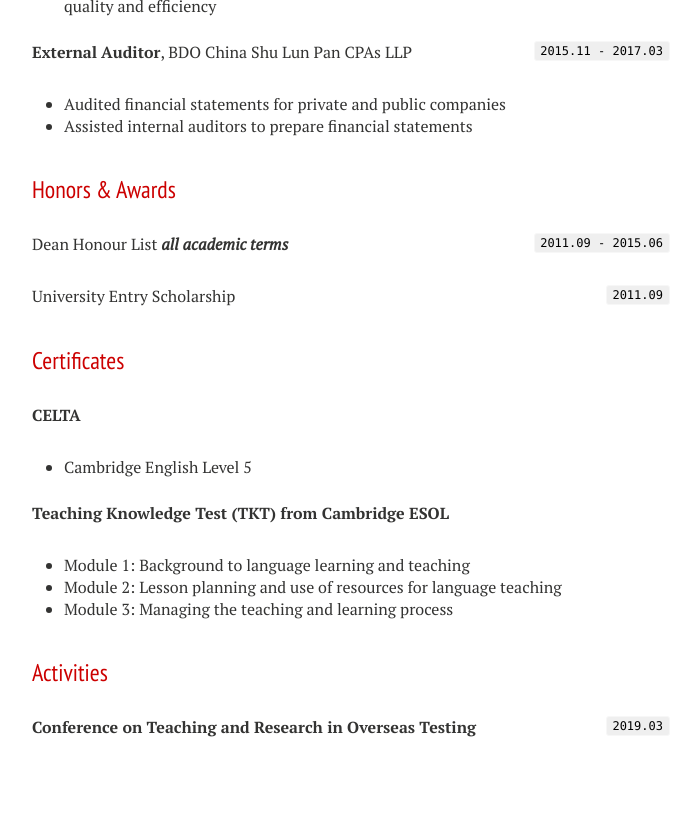
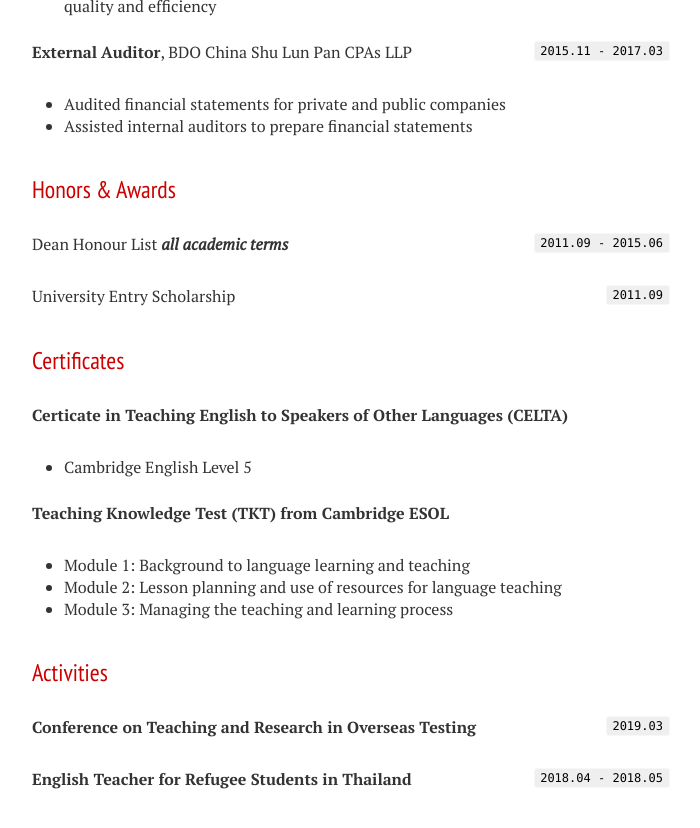
Before and after one commit to LeonaGuan/LeonaGuan.github.io, a Jekyll site: the page built from cv.md, in a window 1280 px wide and 900 px high, scrolled down 1029 px. Shown: the top 828 px of the window, without its empty margins (288-988 px from the left). Built offline with Jekyll 4.4.1, drawn with Linux system fonts in a browser that asks for light colours; nearby versions of some CDN libraries; some of the changed text lies outside the part shown.

Commit message:
update cv

```diff
--- a/cv.md
+++ b/cv.md
@@ -51,7 +51,7 @@ Dean Honour List *all academic terms*
 University Entry Scholarship
 
 ## Certificates
-__CELTA__
+__Certicate in Teaching English to Speakers of Other Languages (CELTA)__
 
 - Cambridge English Level 5
 
@@ -65,6 +65,9 @@ __Teaching Knowledge Test (TKT) from Cambridge ESOL__
 `2019.03`
 __Conference on Teaching and Research in Overseas Testing__
 
+`2018.04 - 2018.05`
+__English Teacher for Refugee Students in Thailand__
+
 <!-- ### Footer
 
 Last updated: Apirl 2020 -->
```
Also changed, not shown: other parts of cv.md (+1 -1 lines).
